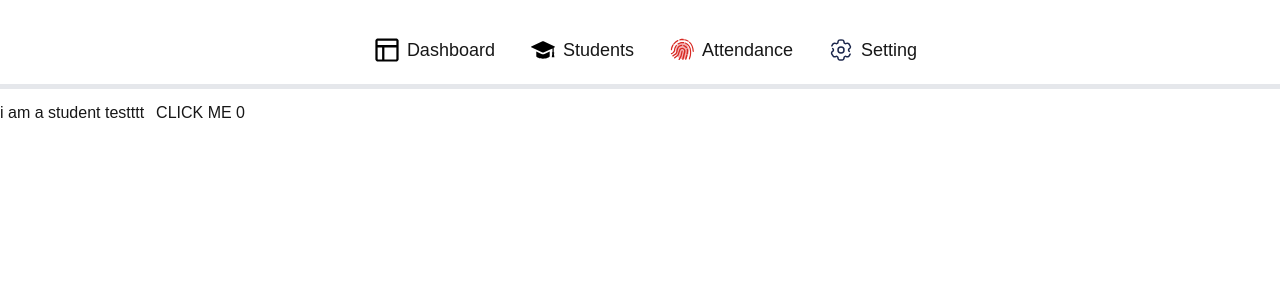
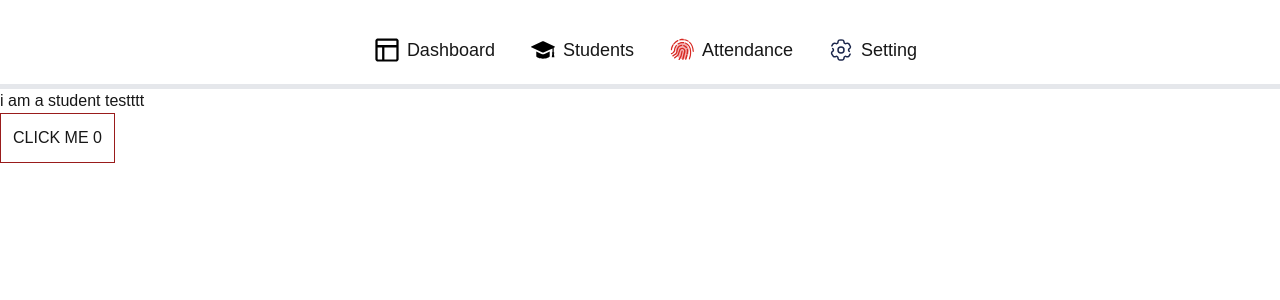
Before and after one commit to kumail-ahmad/Attendance, a Next.js app: page /pages/student in a window 1280 px wide. Shown: the top 300 px of the page. Built offline with nearby package versions, Linux system fonts and the light colour scheme.

Commit message:
tested count

```diff
--- a/app/pages/student/page.js
+++ b/app/pages/student/page.js
@@ -9,8 +9,8 @@ const Page = () => {
   };
   return (
     <div>
-      i am a student testttt
-      <button onClick={handleClick} className="border-red-800 p-3">
+      <div>i am a student testttt</div>
+      <button onClick={handleClick} className="border border-red-800 p-3">
         CLICK ME {count}
       </button>
     </div>
```
